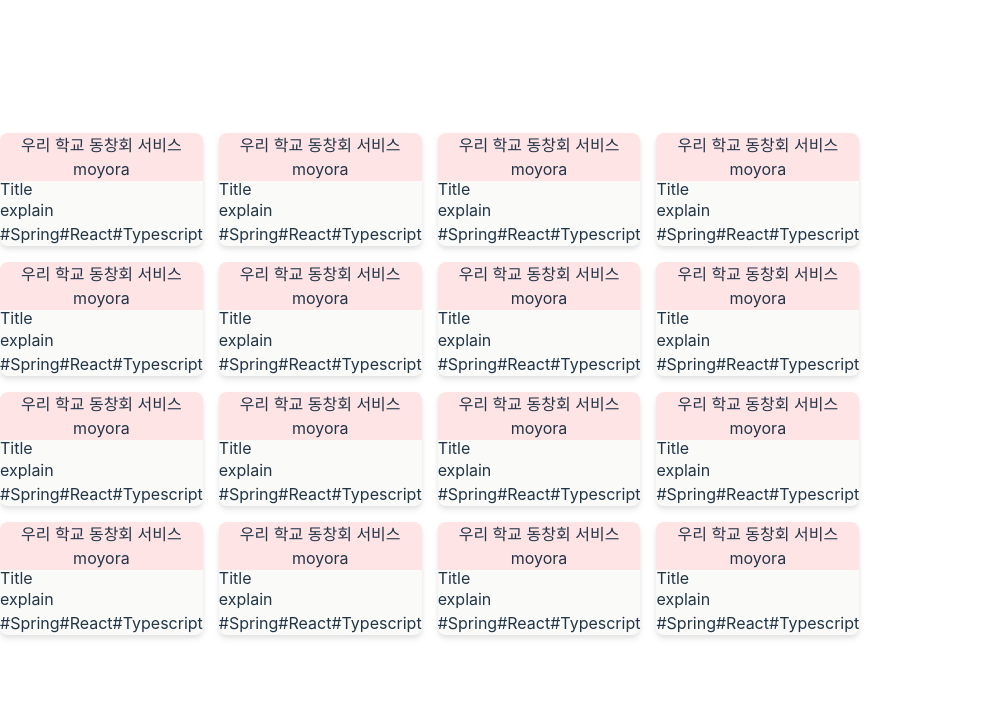
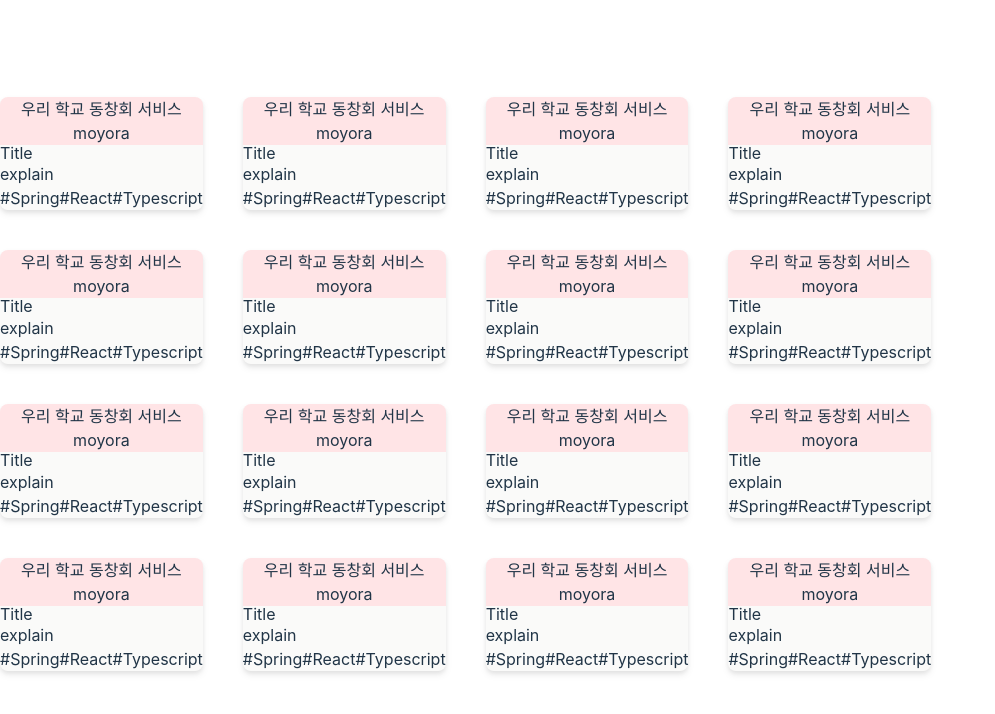
Before and after one commit to techeer-sv/graphy, a React (Vite) app in the folder frontend/: page / in a window 1280 px wide. Shown: the top 714 px of the page, without its empty margins (0-995 px from the left). Built offline with nearby package versions, Linux system fonts and the light colour scheme.

Commit message:
chore: mui 아이콘 모듈 추가 설치

```diff
--- a/frontend/package.json
+++ b/frontend/package.json
@@ -9,6 +9,8 @@
     "preview": "vite preview"
   },
   "dependencies": {
+    "@emotion/react": "^11.10.6",
+    "@emotion/styled": "^11.10.6",
     "@material-ui/icons": "^4.11.3",
     "@mui/icons-material": "^5.11.11",
     "@types/react-router-dom": "^5.3.3",
--- a/frontend/src/components/MainPage/ProjectCard.tsx
+++ /dev/null
@@ -1,25 +0,0 @@
-import React from "react";
-
-const ProjectCard = () => {
-  return <div className="w-187px h-226px rounded-md drop-shadow-md">
-    <div className="flex flex-col text-center w-187px h-150px bg-rose-100 rounded-t-lg">
-        <div>우리 학교 동창회 서비스</div>
-        <div>moyora</div>
-    </div>
-
-    <div className="flex w-187px h-76px bg-stone-50 rounded-b-lg">
-        <div>
-            <h1>Title</h1>
-            <p>explain</p>
-            <div>
-            <span>#Spring</span>
-            <span>#React</span>
-            <span>#Typescript</span>
-            </div>
-        </div>
-        {/* <div>좋아요/저장하기</div> */}
-    </div>
-  </div>;
-};
-
-export default ProjectCard;
--- a/frontend/src/components/MainPage/TopBar/Logo.tsx
+++ /dev/null
@@ -1,12 +0,0 @@
-import React from "react";
-//import LogoImage from '../../assets/image/LogoImage.png' //이미지 불러오기 위함
-
-function Logo() {
-    return(
-    <div>
-        {/* <img src={LogoImage} className="Logo"/> */}
-        <div className="">Grapy</div>
-    </div>
-    );
-};
-export default Logo;
--- a/frontend/src/components/MainPage/TopBar/MypageIcon.tsx
+++ /dev/null
@@ -1,13 +0,0 @@
-import React from "react";
-import FaceIcon from '@mui/icons-material/Face';
-
-function MypageIcon() {
-    return(
-    <div>
-        <button>
-            <FaceIcon />
-        </button>
-    </div>
-    );
-};
-export default MypageIcon;
--- a/frontend/src/components/MainPage/TopBar/SearchBar.tsx
+++ /dev/null
@@ -1,12 +0,0 @@
-import React from "react";
-
-
-const SearchBar = () => {
-  //return <div className="text-blue-600">메인페이지 입니다</div>;
-  return(
-    <div>
-
-    </div>);
-};
-
-export default SearchBar;
--- a/frontend/src/components/MainPage/TopBar/TopBar.tsx
+++ /dev/null
@@ -1,12 +0,0 @@
-import React from "react";
-
-
-const TopBar = () => {
-  //return <div className="text-blue-600">메인페이지 입니다</div>;
-  return(
-    <div>
-
-    </div>);
-};
-
-export default TopBar;
--- /dev/null
+++ b/frontend/src/components/ProjectCard.tsx
@@ -0,0 +1,27 @@
+import React from 'react';
+
+const ProjectCard = () => {
+  return (
+    <div className="rounded-md drop-shadow-md">
+      <div className="flex flex-col text-center w-187 h-150 bg-rose-100 rounded-t-lg">
+        <div>우리 학교 동창회 서비스</div>
+        <div>moyora</div>
+      </div>
+
+      <div className="flex w-187 h-76 bg-stone-50 rounded-b-lg">
+        <div className="grow">
+          <h1>Title</h1>
+          <p>explain</p>
+          <div>
+            <span>#Spring</span>
+            <span>#React</span>
+            <span>#Typescript</span>
+          </div>
+        </div>
+        {/* <div>좋아요/저장하기</div> */}
+      </div>
+    </div>
+  );
+};
+
+export default ProjectCard;
--- a/frontend/src/pages/MainPage.tsx
+++ b/frontend/src/pages/MainPage.tsx
@@ -1,35 +1,34 @@
-import React from "react";
+import React from 'react';
 
-import TopBar from "../components/MainPage/TopBar/TopBar";
-import Banner from "../components/MainPage/Banner";
-import ProjectCard from "../components/MainPage/ProjectCard";
-
+import TopBar from '../components/TopBar';
+import Banner from '../components/Banner';
+import ProjectCard from '../components/ProjectCard';
 
 const MainPage = () => {
-  //return <div className="text-blue-600">메인페이지 입니다</div>;
-  return(
+  return (
     <div>
-      <TopBar/>
-      <Banner/>
-      <div className="justify-center content-center grid grid-cols-4 gap-4 mb-8">
-        <ProjectCard/>
-        <ProjectCard/>
-        <ProjectCard/>
-        <ProjectCard/>
-        <ProjectCard/>
-        <ProjectCard/>
-        <ProjectCard/>
-        <ProjectCard/>
-        <ProjectCard/>
-        <ProjectCard/>
-        <ProjectCard/>
-        <ProjectCard/>
-        <ProjectCard/>
-        <ProjectCard/>
-        <ProjectCard/>
-        <ProjectCard/>
+      {/* <TopBar/> */}
+      <Banner />
+      <div className="justify-center content-center grid grid-cols-4 gap-10 mb-8">
+        <ProjectCard />
+        <ProjectCard />
+        <ProjectCard />
+        <ProjectCard />
+        <ProjectCard />
+        <ProjectCard />
+        <ProjectCard />
+        <ProjectCard />
+        <ProjectCard />
+        <ProjectCard />
+        <ProjectCard />
+        <ProjectCard />
+        <ProjectCard />
+        <ProjectCard />
+        <ProjectCard />
+        <ProjectCard />
       </div>
-    </div>);
+    </div>
+  );
 };
 
 export default MainPage;
```
Also changed, not shown: frontend/src/components/Banner.tsx (renamed from frontend/src/components/MainPage/Banner.tsx), frontend/src/components/MainPage/TopBar/WriteButton.tsx (deleted), 1 other file (tests, documents, lock files or other folders).
